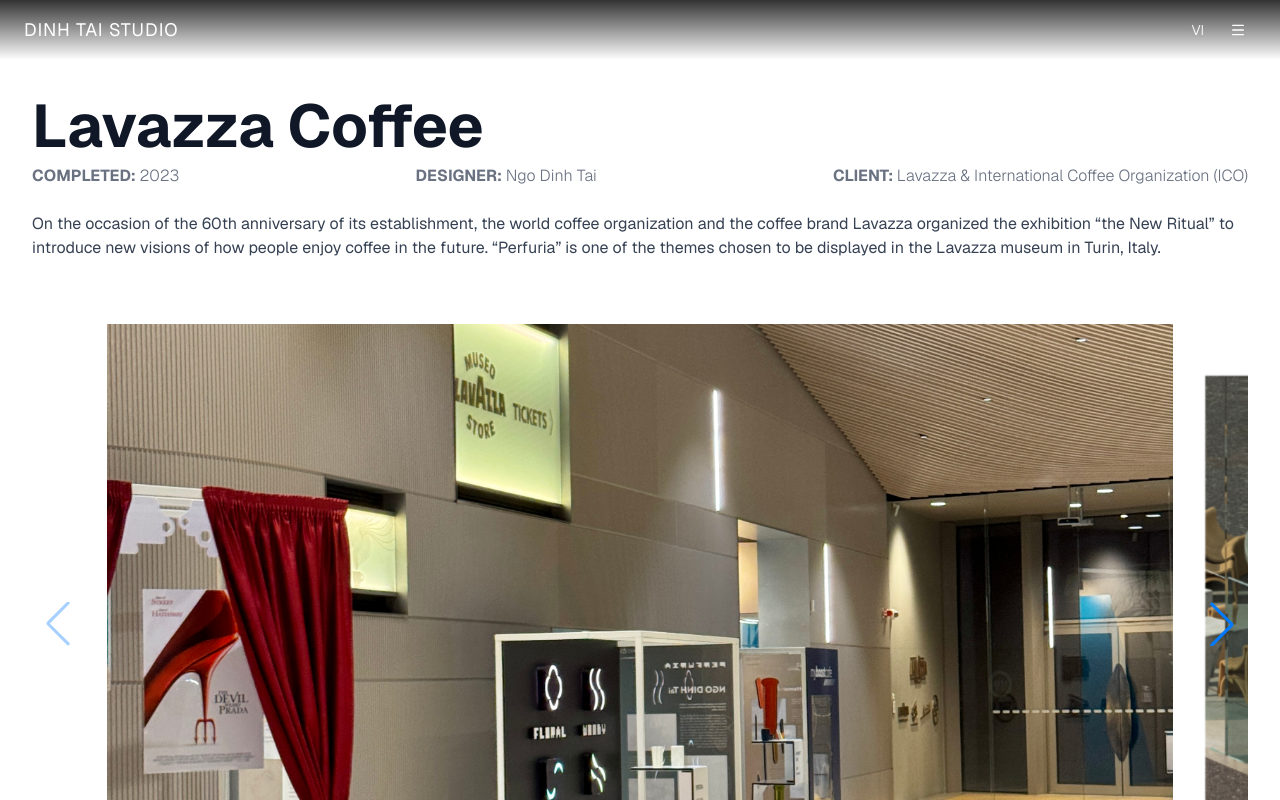
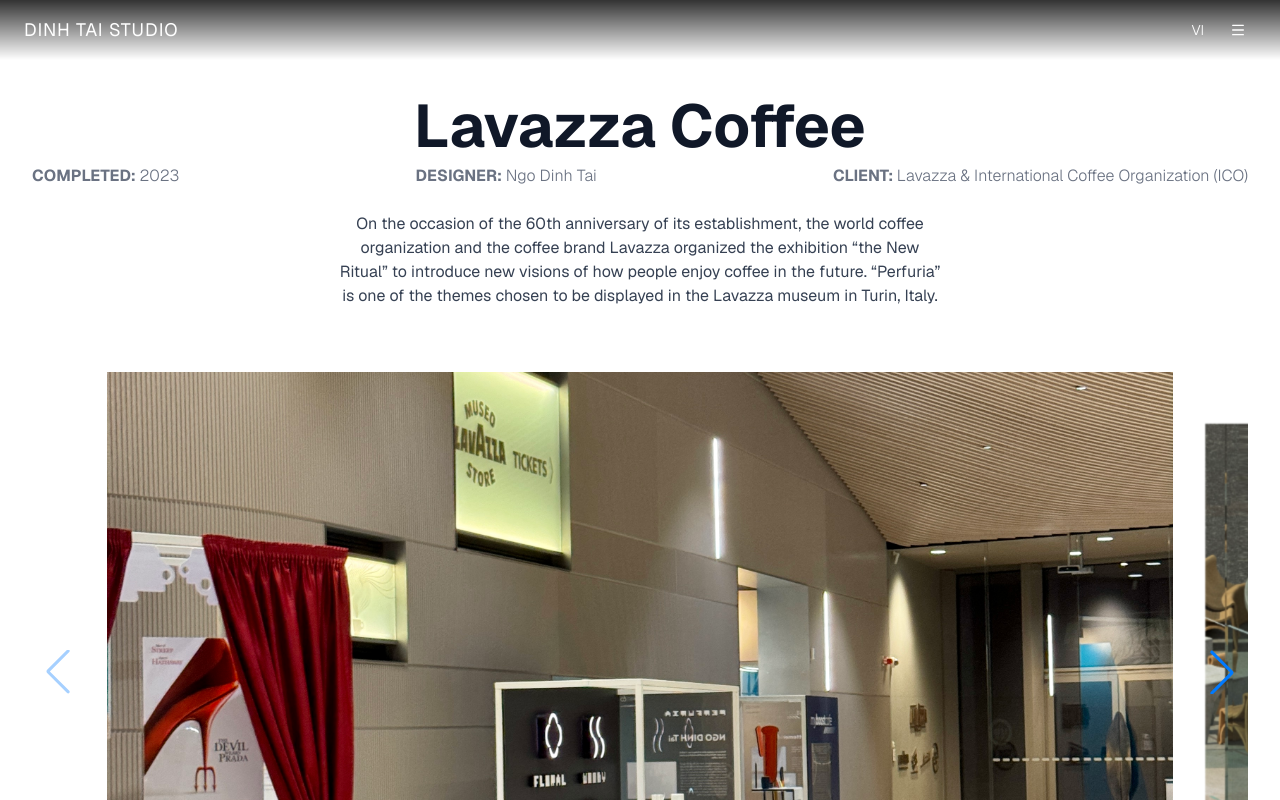
Before and after one commit to nhatran22/taistudio, a Next.js app: page /en/category/lavazza-coffee in a window 1280 px wide. Shown: the top 800 px of the page. Built offline with nearby package versions, Linux system fonts and the light colour scheme.

Commit message:
update UI projects

```diff
--- a/src/app/(site)/[locale]/category/[slug]/page.tsx
+++ b/src/app/(site)/[locale]/category/[slug]/page.tsx
@@ -42,7 +42,7 @@
     return (
         <div className="pt-24 pb-20 bg-white min-h-screen px-4 md:px-8">
             <div className="w-full mx-auto">
-                <h1 className="text-3xl md:text-6xl text-gray-900 font-bold w-full">
+                <h1 className="text-3xl md:text-6xl text-gray-900 font-bold w-full text-center">
                     {title}
                 </h1>
                 <div className="grid md:flex md:justify-between pt-2 text-gray-500 font-light">
@@ -53,7 +53,7 @@
                         <span><span className="font-bold">AWARD: </span>{project.prize}</span>
                     )}
                 </div>
-                <p className="mt-6 text-gray-700 w-full text-xm md:text-base">
+                <p className="mt-6 text-gray-700 w-1/2 text-xm md:text-base mx-auto text-center">
                     {parseDescription(desc)}
                 </p>
             </div>
```
